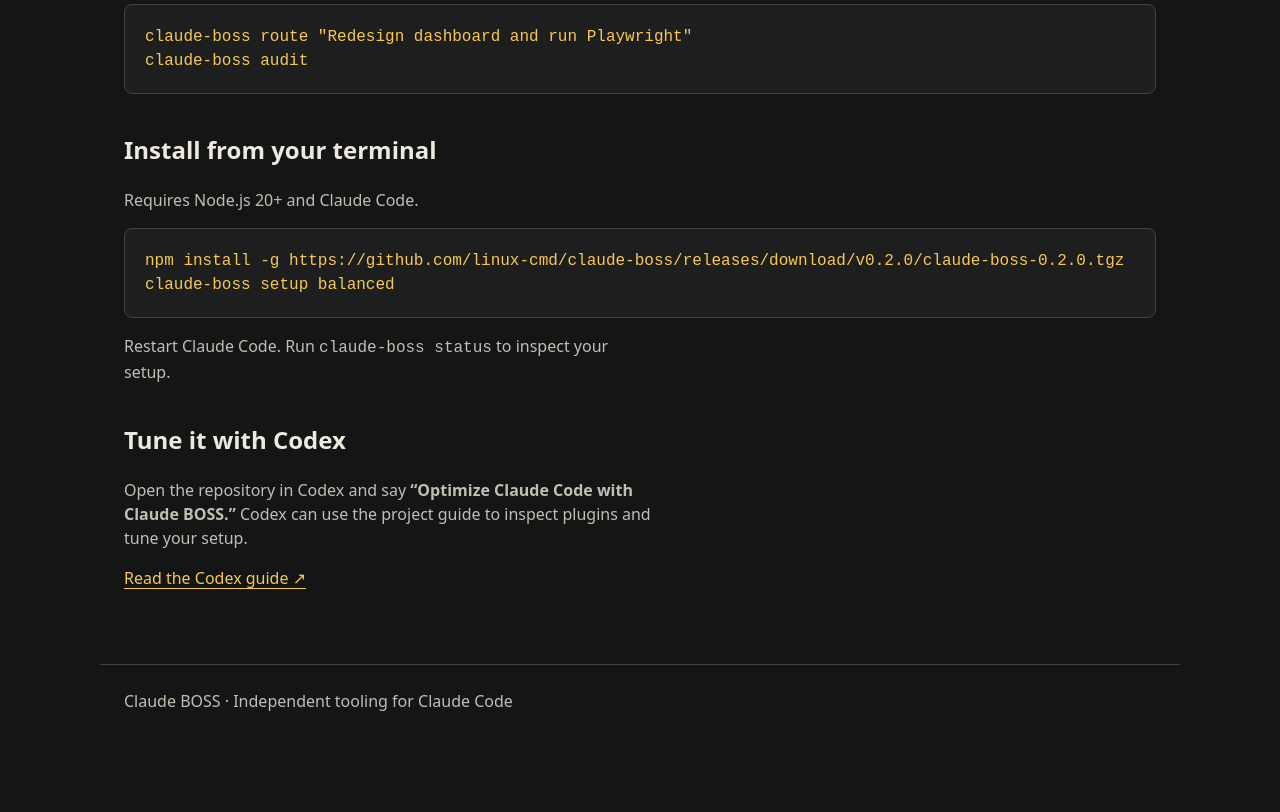
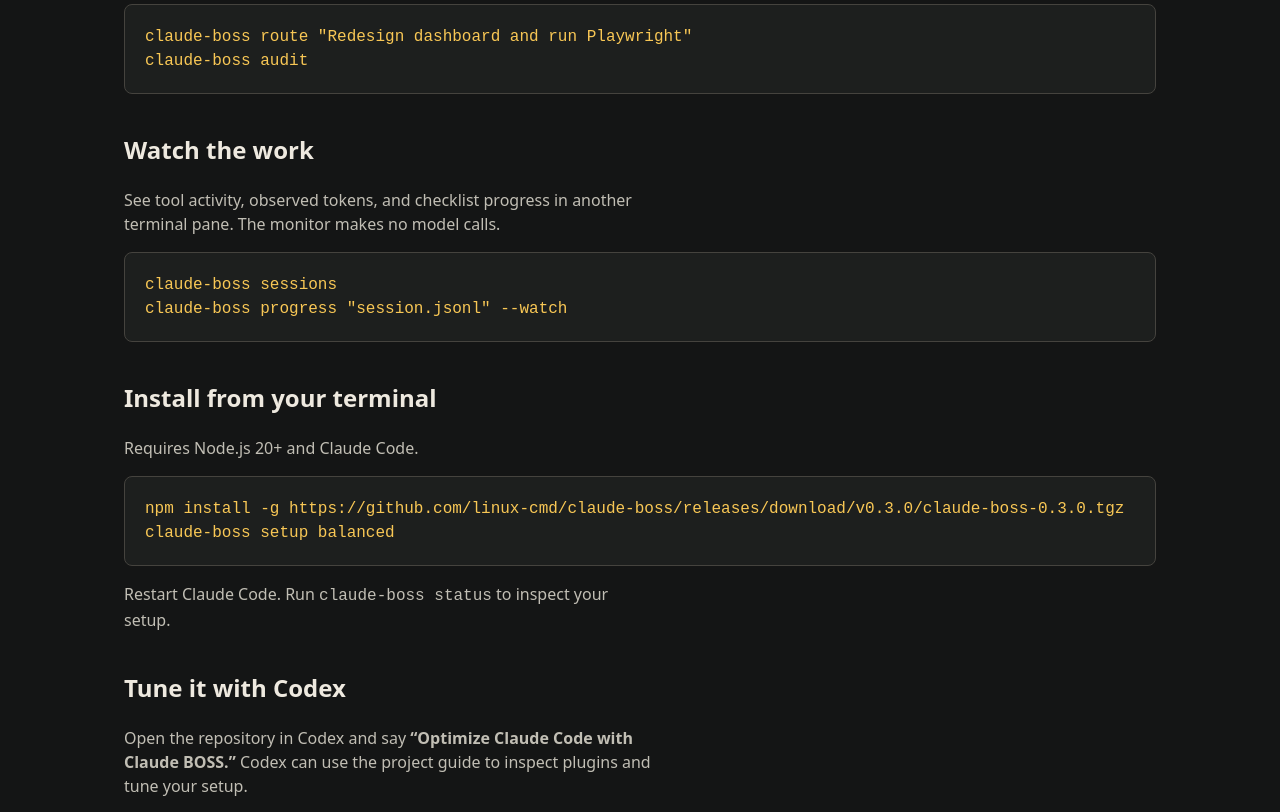
Before and after one commit to linux-cmd/claude-boss, a website: page docs/index.html in a window 1280 px wide. Shown: the part 900-1712 px from the top of the page. Before the commit the page ends 1637 px from the top, so only its background shows below. Drawn offline with Linux system fonts and the light colour scheme.

Commit message:
Add monitoring documentation, website and transcript regression test

```diff
--- a/docs/index.html
+++ b/docs/index.html
@@ -2,9 +2,9 @@
 <html lang="en"><meta charset="utf-8"><meta name="viewport" content="width=device-width, initial-scale=1"><title>Claude BOSS · Claude Code profiles</title>
 <link rel="stylesheet" href="site.css">
 <nav aria-label="Main navigation"><a href="./">CLAUDE BOSS</a><div><a href="changelog.html">Changelog</a><a href="about.html">About</a><a href="https://github.com/linux-cmd/claude-boss">GitHub</a></div></nav>
-<main><section class="hero"><div class="tag">CLI / WINDOWS + LINUX</div><h1>Claude <span>BOSS.</span></h1><p>Choose how much effort Claude Code spends. Route bigger tasks to the right installed skills and restore your original defaults when you need to.</p><a class="cta" href="#install">Install v0.2.0</a></section>
+<main><section class="hero"><div class="tag">CLI / WINDOWS + LINUX</div><h1>Claude <span>BOSS.</span></h1><p>Choose how much effort Claude Code spends. Route bigger tasks to the right installed skills and restore your original defaults when you need to.</p><a class="cta" href="#install">Install v0.3.0</a></section>
 <section class="grid"><article class="card"><h3>Economy</h3><p>Haiku and low effort for routine edits.</p></article><article class="card"><h3>Balanced</h3><p>Sonnet and medium effort for daily coding.</p></article><article class="card"><h3>Quality</h3><p>Opus and high effort for harder work.</p></article></section>
 <section><h2>Automatic skill routing</h2><p>Type a normal Claude Code prompt. Claude BOSS recommends configured skills for design, implementation and verification. Preview the route or inspect the local inventory before applying it.</p><pre>claude-boss route "Redesign dashboard and run Playwright"
-claude-boss audit</pre></section><section id="install"><h2>Install from your terminal</h2><p>Requires Node.js 20+ and Claude Code.</p><pre>npm install -g https://github.com/linux-cmd/claude-boss/releases/download/v0.2.0/claude-boss-0.2.0.tgz
+claude-boss audit</pre></section><section><h2>Watch the work</h2><p>See tool activity, observed tokens, and checklist progress in another terminal pane. The monitor makes no model calls.</p><pre>claude-boss sessions&#10;claude-boss progress "session.jsonl" --watch</pre></section><section id="install"><h2>Install from your terminal</h2><p>Requires Node.js 20+ and Claude Code.</p><pre>npm install -g https://github.com/linux-cmd/claude-boss/releases/download/v0.3.0/claude-boss-0.3.0.tgz
 claude-boss setup balanced</pre><p>Restart Claude Code. Run <code>claude-boss status</code> to inspect your setup.</p></section>
 <section><h2>Tune it with Codex</h2><p>Open the repository in Codex and say <strong>“Optimize Claude Code with Claude BOSS.”</strong> Codex can use the project guide to inspect plugins and tune your setup.</p><a href="https://github.com/linux-cmd/claude-boss/blob/main/CODEX.md">Read the Codex guide ↗</a></section></main><footer>Claude BOSS · Independent tooling for Claude Code</footer></html>
```
Also changed, not shown: docs/changelog.html (+1 -1 lines), test/progress.test.js (added, +15 -0 lines), CHANGELOG.md, README.md.
